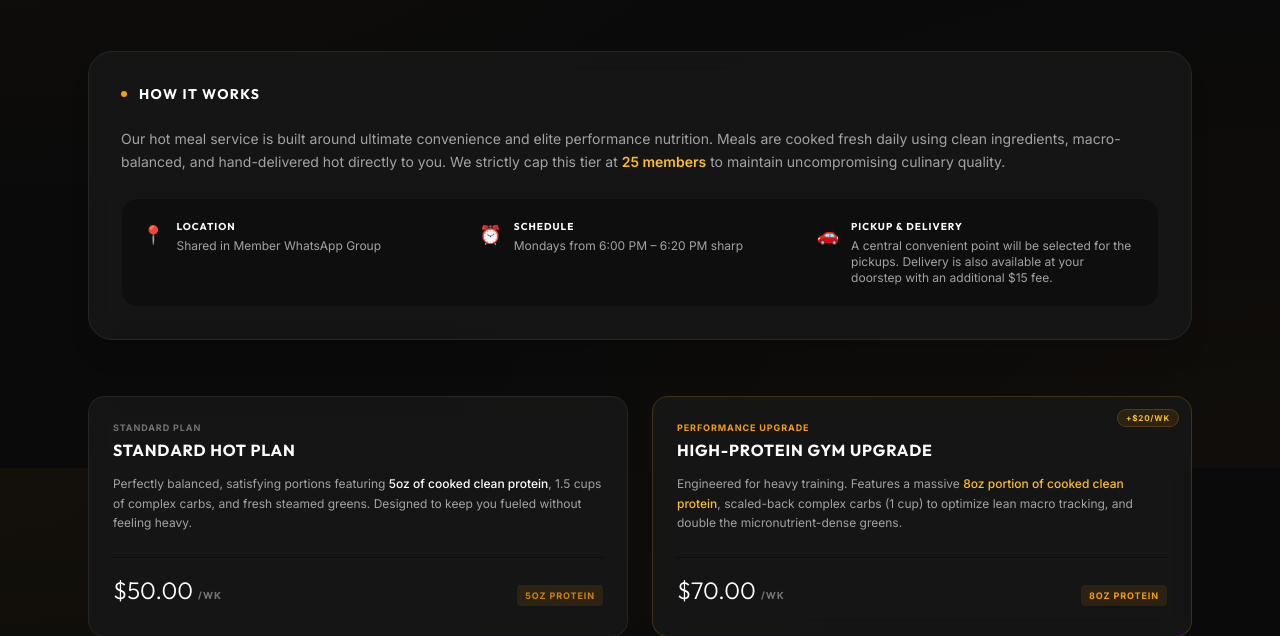
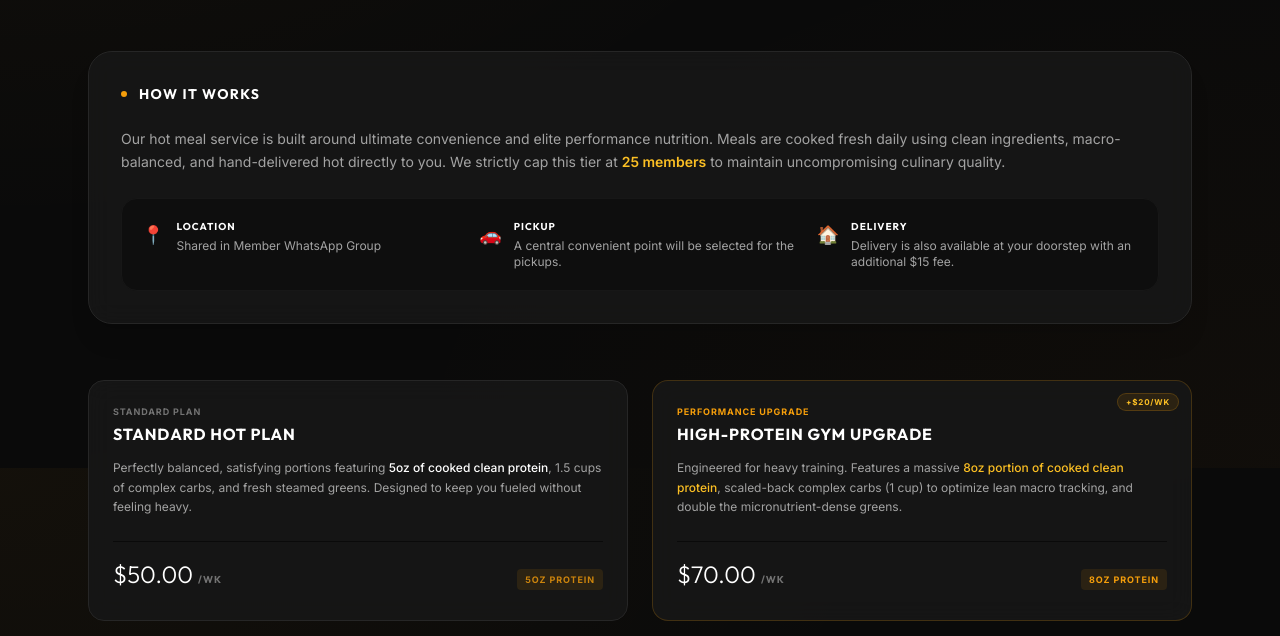
Before and after one commit to ananyasnh/vault716, a Flask app: page /tier/fresh-hot in a window 1280 px wide. Shown: the part 332-968 px from the top of the page. Run offline with Flask 3, Linux system fonts and the light colour scheme; data that the repository does not hold is empty; parts of the project's set-up code (start-up, migrations or seed data) failed here and were passed over; some libraries are stand-ins or nearby versions.

Commit message:
Update logistics to have separate Pickup and Delivery sections, remove Schedule

```diff
--- a/templates/tier_details.html
+++ b/templates/tier_details.html
@@ -54,17 +54,17 @@
                 </div>
             </div>
             <div class="flex items-start gap-3 flex-1">
-                <span class="text-lg mt-0.5">⏰</span>
+                <span class="text-lg mt-0.5">🚗</span>
                 <div>
-                    <h4 class="text-[10px] uppercase tracking-widest font-bold text-white">Schedule</h4>
-                    <p class="text-xs text-neutral-400 mt-1">Mondays from 6:00 PM – 6:20 PM sharp</p>
+                    <h4 class="text-[10px] uppercase tracking-widest font-bold text-white">Pickup</h4>
+                    <p class="text-xs text-neutral-400 mt-1">A central convenient point will be selected for the pickups.</p>
                 </div>
             </div>
             <div class="flex items-start gap-3 flex-1">
-                <span class="text-lg mt-0.5">🚗</span>
+                <span class="text-lg mt-0.5">🏠</span>
                 <div>
-                    <h4 class="text-[10px] uppercase tracking-widest font-bold text-white">Pickup & Delivery</h4>
-                    <p class="text-xs text-neutral-400 mt-1">A central convenient point will be selected for the pickups. Delivery is also available at your doorstep with an additional $15 fee.</p>
+                    <h4 class="text-[10px] uppercase tracking-widest font-bold text-white">Delivery</h4>
+                    <p class="text-xs text-neutral-400 mt-1">Delivery is also available at your doorstep with an additional $15 fee.</p>
                 </div>
             </div>
         </div>
```
